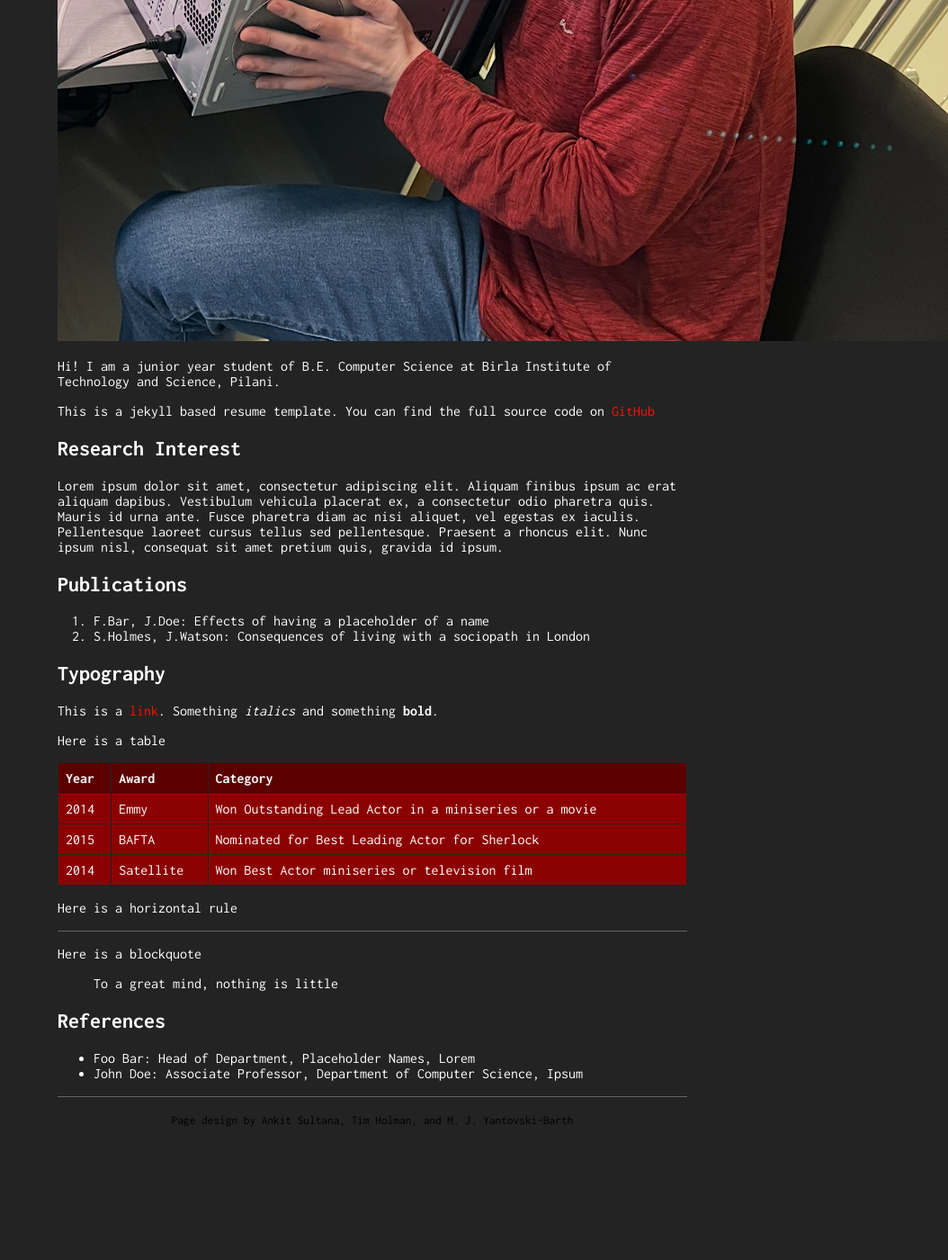
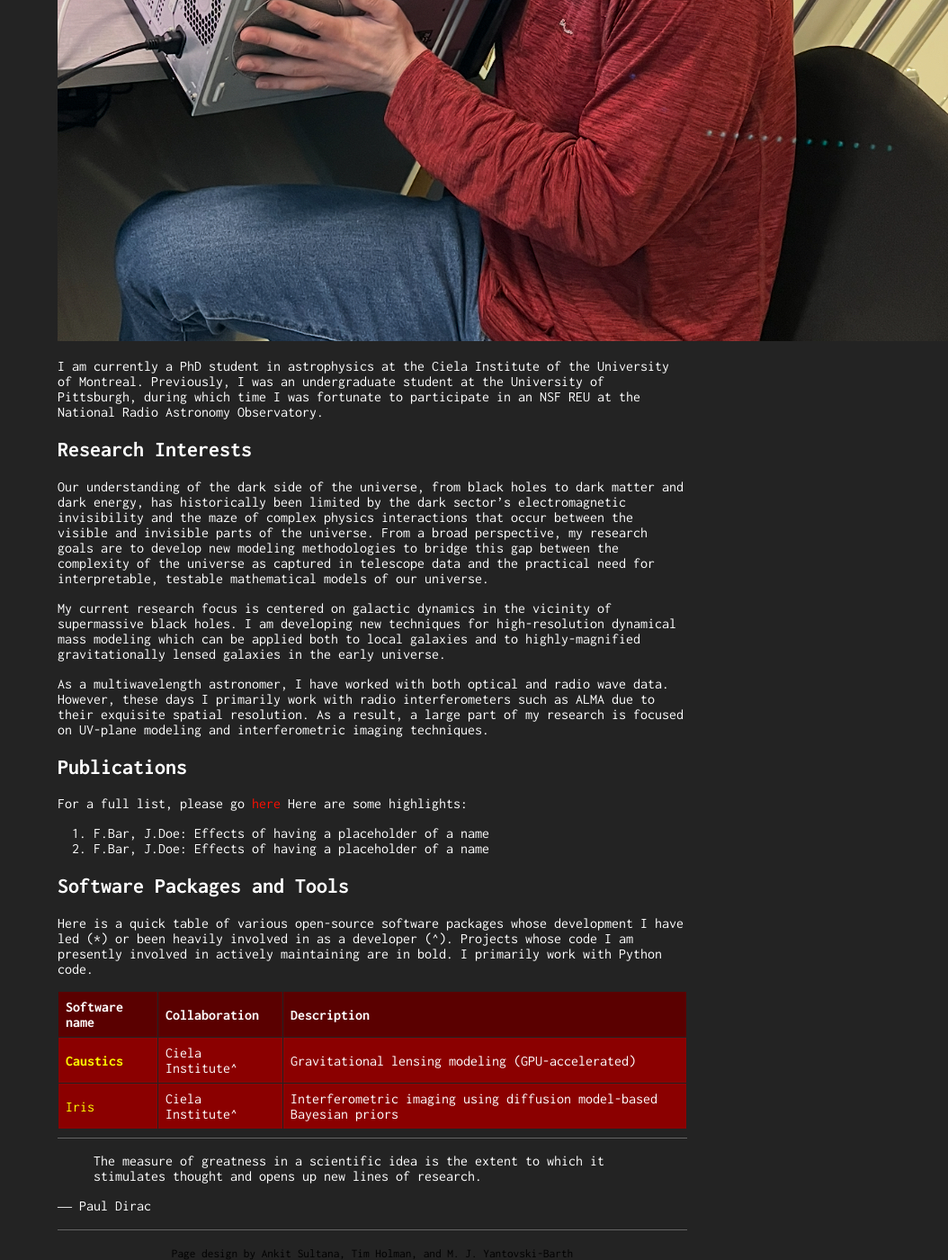
Before and after one commit to mjyb16/mjyb16.github.io, a Jekyll site: the page built from index.md, in a window 1280 px wide and 1400 px high, scrolled down 854 px. Shown: the whole window at 90% size, without its empty margins (226-1280 px from the left). Built offline with Jekyll 4.4.1, drawn with Linux system fonts in a browser that asks for light colours; our own code applies the rules of GitHub Pages for plain Markdown files; before the commit the page ends 2106 px from its top, so only the background shows below that.

Commit message:
Update index.md

```diff
--- a/index.md
+++ b/index.md
@@ -6,40 +6,34 @@ layout: default
 
 <img class="profile-picture" src="IMG_6859.png">
 
-Hi! I am a junior year student of B.E. Computer Science at Birla Institute of Technology and Science, Pilani.
+I am currently a PhD student in astrophysics at the Ciela Institute of the University of Montreal. Previously, I was an undergraduate student at the University of Pittsburgh, during which time I was fortunate to participate in an NSF REU at the National Radio Astronomy Observatory.
 
-This is a jekyll based resume template. You can find the full source code on [GitHub](https://github.com/bk2dcradle/researcher)
+## Research Interests
+Our understanding of the dark side of the universe, from black holes to dark matter and dark energy, has historically been limited by the dark sector's electromagnetic invisibility and the maze of complex physics interactions that occur between the visible and invisible parts of the universe. From a broad perspective, my research goals are to develop new modeling methodologies to bridge this gap between the complexity of the universe as captured in telescope data and the practical need for interpretable, testable mathematical models of our universe.
 
-## Research Interest
+My current research focus is centered on galactic dynamics in the vicinity of supermassive black holes. I am developing new techniques for high-resolution dynamical mass modeling which can be applied both to local galaxies and to highly-magnified gravitationally lensed galaxies in the early universe.
 
-Lorem ipsum dolor sit amet, consectetur adipiscing elit. Aliquam finibus ipsum ac erat aliquam dapibus. Vestibulum vehicula placerat ex, a consectetur odio pharetra quis. Mauris id urna ante. Fusce pharetra diam ac nisi aliquet, vel egestas ex iaculis. Pellentesque laoreet cursus tellus sed pellentesque. Praesent a rhoncus elit. Nunc ipsum nisl, consequat sit amet pretium quis, gravida id ipsum.
+As a multiwavelength astronomer, I have worked with both optical and radio wave data. However, these days I primarily work with radio interferometers such as ALMA due to their exquisite spatial resolution. As a result, a large part of my research is focused on UV-plane modeling and interferometric imaging techniques.
 
 ## Publications
 
+For a full list, please go [here](https://ui.adsabs.harvard.edu/search/q=author%3A%22Yantovski-Barth%2C%20M.%20J.%22&sort=date%20desc%2C%20bibcode%20desc&p_=0)
+Here are some highlights:
+
 1. F.Bar, J.Doe: Effects of having a placeholder of a name
-2. S.Holmes, J.Watson: Consequences of living with a sociopath in London
+2. F.Bar, J.Doe: Effects of having a placeholder of a name
 
-## Typography
+## Software Packages and Tools
 
-This is a [link](http://google.com). Something *italics* and something **bold**.
+Here is a quick table of various open-source software packages whose development I have led (*) or been heavily involved in as a developer (^). Projects whose code I am presently involved in actively maintaining are in bold. I primarily work with Python code.
 
-Here is a table
-
-Year | Award | Category
------|-------|--------
-2014 | Emmy  | Won Outstanding Lead Actor in a miniseries or a movie
-2015 | BAFTA | Nominated for Best Leading Actor for Sherlock
-2014 | Satellite | Won Best Actor miniseries or television film
-
-Here is a horizontal rule
+Software name | Collaboration | Description
+--------------|-------------------|--------
+[**Caustics**](https://caustics.readthedocs.io/en/latest/intro.html#) | Ciela Institute^ | Gravitational lensing modeling (GPU-accelerated)
+[Iris](https://github.com/EnceladeCandy/IRIS) | Ciela Institute^ | Interferometric imaging using diffusion model-based Bayesian priors
 
 ---
 
-Here is a blockquote
+> The measure of greatness in a scientific idea is the extent to which it stimulates thought and opens up new lines of research.
 
-> To a great mind, nothing is little
-
-## References
-
-* Foo Bar: Head of Department, Placeholder Names, Lorem
-* John Doe: Associate Professor, Department of Computer Science, Ipsum
+― Paul Dirac
```
